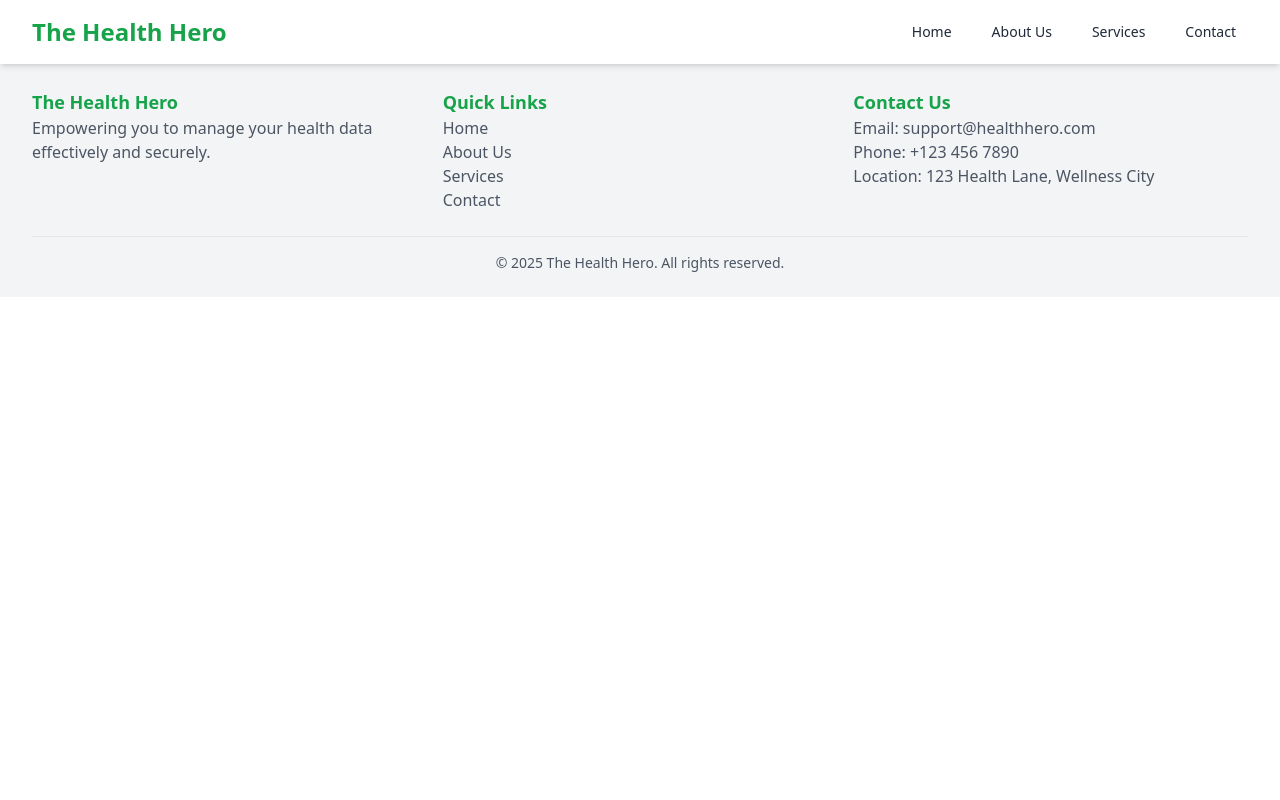
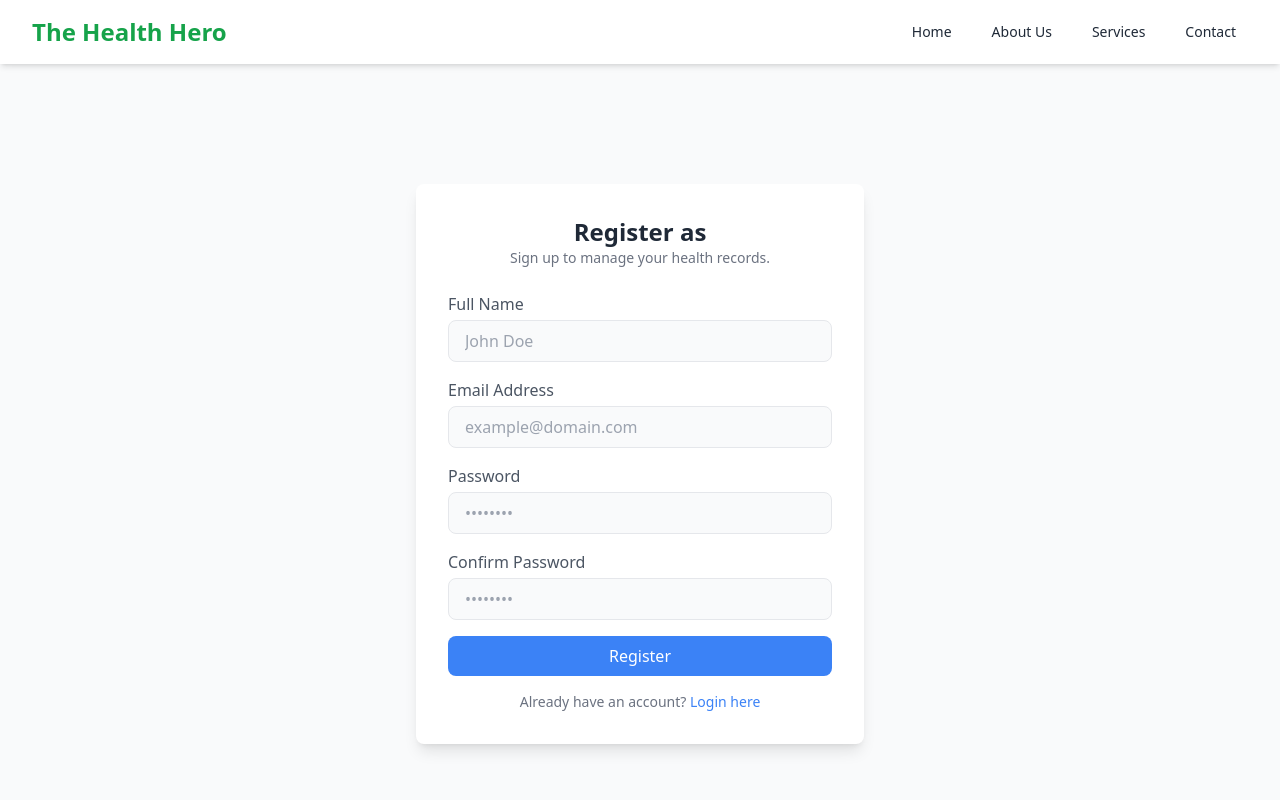
Before and after one commit to Giathi-Daniel/The-Health-Hero, a React (Vite) app in the folder health-hero-frontend/: page /register in a window 1280 px wide. Shown: the top 800 px of the page. Built offline with nearby package versions, Linux system fonts and the light colour scheme.

Commit message:
create registration form

```diff
--- a/health-hero-frontend/src/App.jsx
+++ b/health-hero-frontend/src/App.jsx
@@ -3,6 +3,7 @@ import { BrowserRouter as Router, Routes, Route} from 'react-router-dom'
 import Footer from './components/Footer'
 import Navbar from './components/NavBar'
 import Home from './pages/Home'
+import RegistrationForm from './components/RegistrationForm'
 
 const App = () => {
   return (
@@ -10,6 +11,7 @@ const App = () => {
         <Navbar />
         <Routes>
             <Route path='/home' element={<Home />} />
+            <Route path='/register' element={<RegistrationForm />} />
         </Routes>
         <Footer />
     </Router>
--- /dev/null
+++ b/health-hero-frontend/src/components/RegistrationForm.jsx
@@ -0,0 +1,153 @@
+import React, { useState } from "react";
+
+const RegistrationForm = ({ userType }) => {
+  const [formData, setFormData] = useState({
+    name: "",
+    email: "",
+    password: "",
+    confirmPassword: "",
+    extraField: "", // For additional fields like specialization (for doctors)
+  });
+
+  const handleChange = (e) => {
+    const { name, value } = e.target;
+    setFormData({ ...formData, [name]: value });
+  };
+
+  const handleSubmit = (e) => {
+    e.preventDefault();
+    // Add form validation and submission logic
+    console.log("Form Data Submitted:", formData);
+  };
+
+  return (
+    <div className="min-h-screen flex items-center justify-center bg-gray-50">
+      <form
+        className="bg-white shadow-lg rounded-lg p-8 w-full max-w-md"
+        onSubmit={handleSubmit}
+      >
+        <h2 className="text-2xl font-bold text-gray-800 text-center">
+          Register as {userType}
+        </h2>
+        <p className="text-sm text-gray-500 text-center mb-6">
+          {userType === "Doctor"
+            ? "Join us to manage and assist patients efficiently."
+            : userType === "Admin"
+            ? "Create an account to oversee system management."
+            : "Sign up to manage your health records."}
+        </p>
+
+        {/* Name Field */}
+        <div className="mb-4">
+          <label htmlFor="name" className="block text-gray-600 font-medium">
+            Full Name
+          </label>
+          <input
+            type="text"
+            id="name"
+            name="name"
+            value={formData.name}
+            onChange={handleChange}
+            className="mt-1 block w-full px-4 py-2 bg-gray-50 border rounded-lg focus:ring-blue-500 focus:border-blue-500"
+            placeholder="John Doe"
+            required
+          />
+        </div>
+
+        {/* Email Field */}
+        <div className="mb-4">
+          <label htmlFor="email" className="block text-gray-600 font-medium">
+            Email Address
+          </label>
+          <input
+            type="email"
+            id="email"
+            name="email"
+            value={formData.email}
+            onChange={handleChange}
+            className="mt-1 block w-full px-4 py-2 bg-gray-50 border rounded-lg focus:ring-blue-500 focus:border-blue-500"
+            placeholder="example@domain.com"
+            required
+          />
+        </div>
+
+        {/* Password Field */}
+        <div className="mb-4">
+          <label htmlFor="password" className="block text-gray-600 font-medium">
+            Password
+          </label>
+          <input
+            type="password"
+            id="password"
+            name="password"
+            value={formData.password}
+            onChange={handleChange}
+            className="mt-1 block w-full px-4 py-2 bg-gray-50 border rounded-lg focus:ring-blue-500 focus:border-blue-500"
+            placeholder="••••••••"
+            required
+          />
+        </div>
+
+        {/* Confirm Password Field */}
+        <div className="mb-4">
+          <label
+            htmlFor="confirmPassword"
+            className="block text-gray-600 font-medium"
+          >
+            Confirm Password
+          </label>
+          <input
+            type="password"
+            id="confirmPassword"
+            name="confirmPassword"
+            value={formData.confirmPassword}
+            onChange={handleChange}
+            className="mt-1 block w-full px-4 py-2 bg-gray-50 border rounded-lg focus:ring-blue-500 focus:border-blue-500"
+            placeholder="••••••••"
+            required
+          />
+        </div>
+
+        {/* Extra Field for Doctors */}
+        {userType === "Doctor" && (
+          <div className="mb-4">
+            <label
+              htmlFor="specialization"
+              className="block text-gray-600 font-medium"
+            >
+              Specialization
+            </label>
+            <input
+              type="text"
+              id="specialization"
+              name="extraField"
+              value={formData.extraField}
+              onChange={handleChange}
+              className="mt-1 block w-full px-4 py-2 bg-gray-50 border rounded-lg focus:ring-blue-500 focus:border-blue-500"
+              placeholder="e.g., Cardiology"
+              required
+            />
+          </div>
+        )}
+
+        {/* Submit Button */}
+        <button
+          type="submit"
+          className="w-full bg-blue-500 text-white py-2 rounded-lg hover:bg-blue-600 transition"
+        >
+          Register
+        </button>
+
+        {/* Redirect to Login */}
+        <p className="text-sm text-gray-500 text-center mt-4">
+          Already have an account?{" "}
+          <a href="/login" className="text-blue-500 hover:underline">
+            Login here
+          </a>
+        </p>
+      </form>
+    </div>
+  );
+};
+
+export default RegistrationForm;
```
